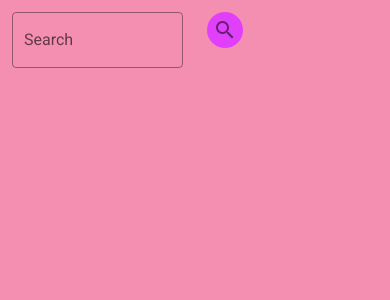
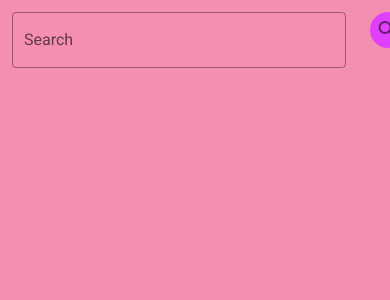
Before and after one commit to heidychoque/iTunesSearch, a Vue app: page / in a window 390 px wide. Shown: the top 300 px of the page. Built offline with nearby package versions, Linux system fonts and the light colour scheme.

Commit message:
develop: Responsive solved

```diff
--- a/src/components/Search.vue
+++ b/src/components/Search.vue
@@ -1,10 +1,10 @@
 <template>
 <v-container >
         <v-row >
-          <v-col>
+          <v-col  cols="11" xs="11" sm="11" md="11">
             <v-text-field label="Search" v-model="artistToSearch" single-line max-width="210" outlined clearable v-on:keyup.enter="search(artistToSearch)"></v-text-field>
           </v-col>
-          <v-col>
+          <v-col  cols="1" xs="1" sm="1" md="1">
             <v-btn icon @click="search(artistToSearch)" class="primary">
               <v-icon>mdi-magnify</v-icon>
             </v-btn>
```
